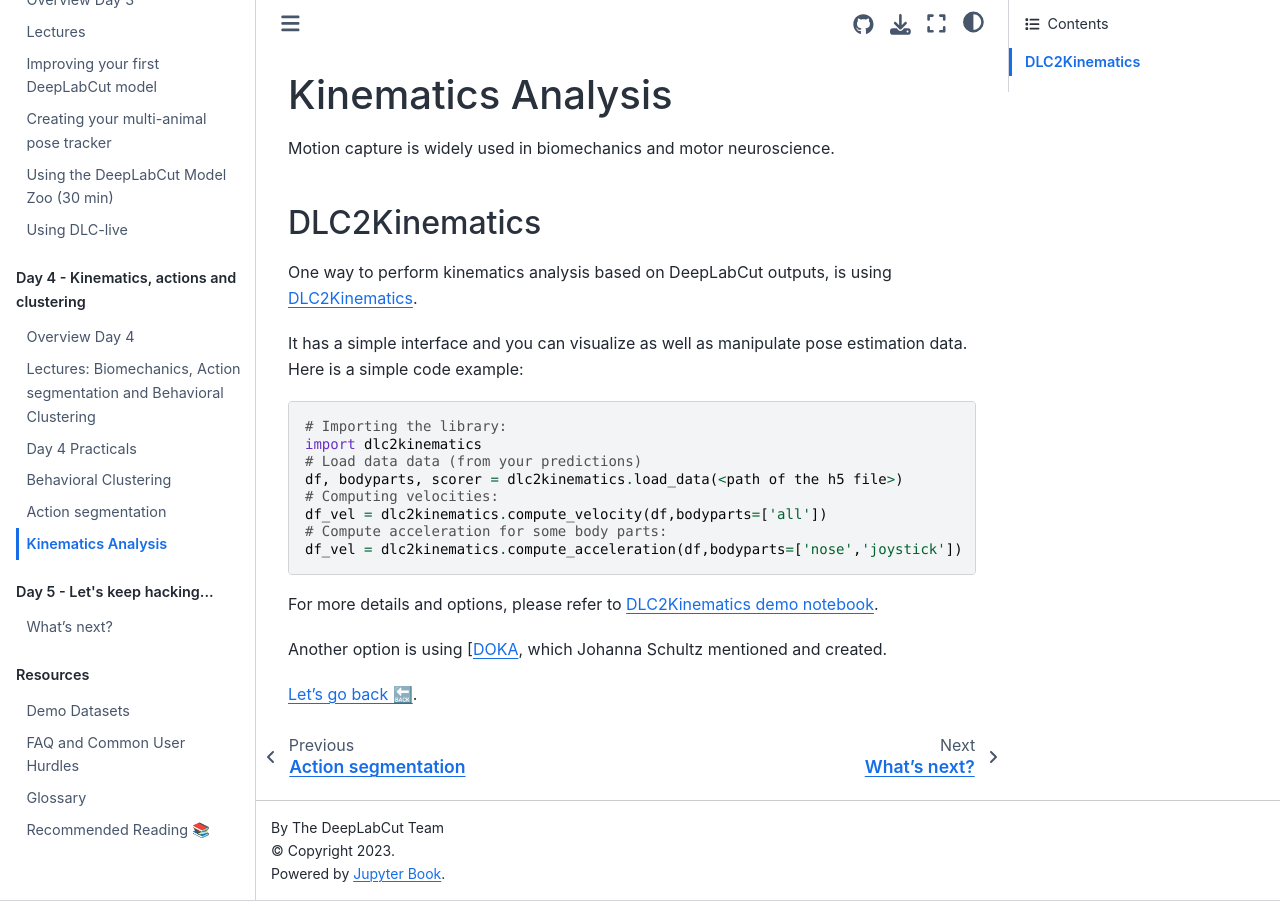
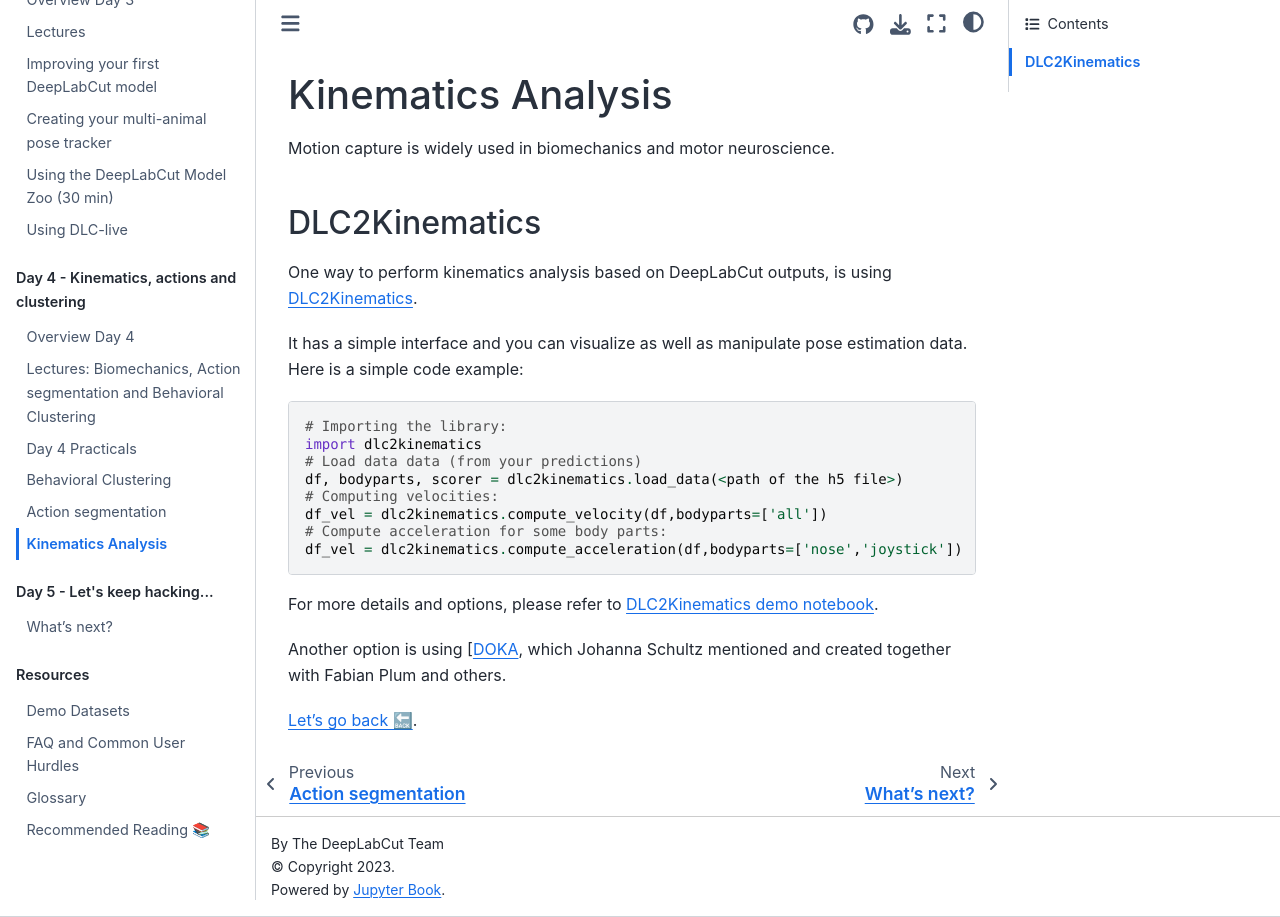
Before and after one commit to AlexEMG/DLC-Cajal-Course, a Jupyter Book: the page built from content/Day4_Kinematics.md, in a window 1280 px wide. Built offline with Jupyter Book 1.0.4 settings and Sphinx 7.4.7 and the Sphinx Book theme 1.1.4, drawn with Linux system fonts in a browser that asks for light colours.

Commit message:
Update Day4_Kinematics.md

```diff
--- a/content/Day4_Kinematics.md
+++ b/content/Day4_Kinematics.md
@@ -21,6 +21,6 @@ df_vel = dlc2kinematics.compute_acceleration(df,bodyparts=['nose','joystick'])
 
 For more details and options, please refer to <a href="https://github.com/AdaptiveMotorControlLab/DLC2Kinematics/blob/master/DEMO.ipynb" target="_blank">DLC2Kinematics demo notebook</a>.
 
-Another option is using [<a href="https://github.com/JojoReikun/ClimbingLizardDLCAnalysis" target="_blank">DOKA</a>, which Johanna Schultz mentioned and created.
+Another option is using [<a href="https://github.com/JojoReikun/ClimbingLizardDLCAnalysis" target="_blank">DOKA</a>, which Johanna Schultz mentioned and created together with Fabian Plum and others.
 
 [Let’s go back 🔙](Day4_Practicals.md).
```
